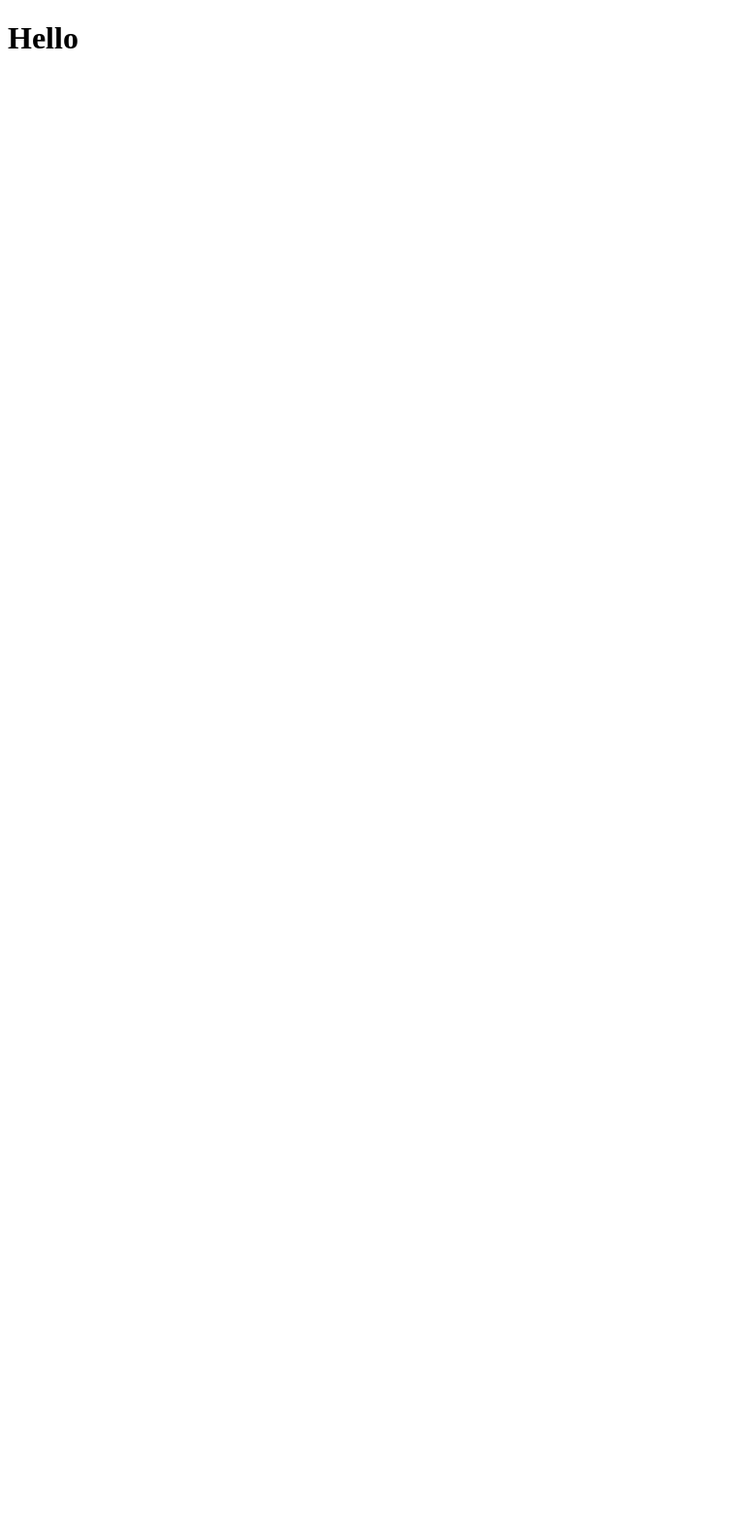
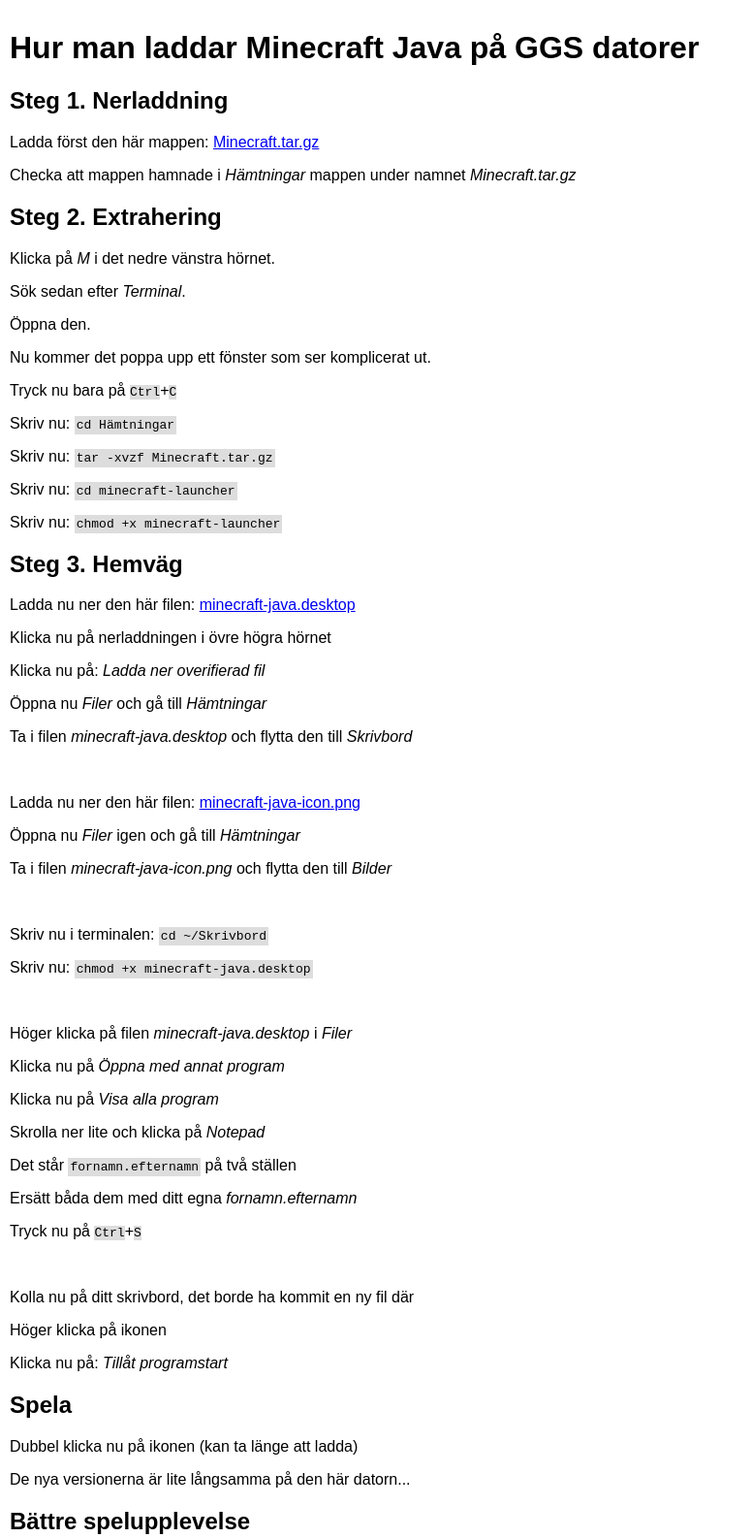
Before and after one commit to pinguxx28/pinguxx28.github.io, a plain HTML site: page index.html in a window 1280 px wide. Shown: the top 1586 px of the page at 97% size, without its empty margins (0-776 px from the left). Before the commit the page ends 800 px from the top, so only its background shows below. Drawn offline with Linux system fonts and the light colour scheme.

Commit message:
add guide

```diff
--- a/index.html
+++ b/index.html
@@ -5,7 +5,65 @@
 		<link rel="stylesheet" href="styles.css">
 	</head>
 	<body>
-		<h1>Hello</h1>
+		<h1>Hur man laddar Minecraft Java på GGS datorer</h1>
 
+		<h2>Steg 1. Nerladdning</h2>
+		<p>Ladda först den här mappen: <a href="https://launcher.mojang.com/download/Minecraft.tar.gz">Minecraft.tar.gz</a></p>
+		<p>Checka att mappen hamnade i <i>Hämtningar</i> mappen under namnet <i>Minecraft.tar.gz</i></p>
+
+		<h2>Steg 2. Extrahering</h2>
+		<p>Klicka på <i>M</i> i det nedre vänstra hörnet.</p>
+		<p>Sök sedan efter <i>Terminal</i>.</p>
+		<p>Öppna den.</p>
+		<p>Nu kommer det poppa upp ett fönster som ser komplicerat ut.</p>
+		<p>Tryck nu bara på <kbd>Ctrl</kbd>+<kbd>C</kbd></p>
+		<p>Skriv nu: <tt>cd Hämtningar</tt></p>
+		<p>Skriv nu: <tt>tar -xvzf Minecraft.tar.gz</tt></p>
+		<p>Skriv nu: <tt>cd minecraft-launcher</tt></p>
+		<p>Skriv nu: <tt>chmod +x minecraft-launcher</tt></p>
+
+		<h2>Steg 3. Hemväg</h2>
+		<p>Ladda nu ner den här filen: <a href="./minecraft-java.desktop">minecraft-java.desktop</a></p>
+		<p>Klicka nu på nerladdningen i övre högra hörnet</p>
+		<p>Klicka nu på: <i>Ladda ner overifierad fil</i></p>
+		<p>Öppna nu <i>Filer</i> och gå till <i>Hämtningar</i></p>
+		<p>Ta i filen <i>minecraft-java.desktop</i> och flytta den till <i>Skrivbord</i></p>
+		<br>
+		<p>Ladda nu ner den här filen: <a href="./minecraft-java-icon.png">minecraft-java-icon.png</a></p>
+		<p>Öppna nu <i>Filer</i> igen och gå till <i>Hämtningar</i></p>
+		<p>Ta i filen <i>minecraft-java-icon.png</i> och flytta den till <i>Bilder</i></p>
+		<br>
+		<p>Skriv nu i terminalen: <tt>cd ~/Skrivbord</tt></p>
+		<p>Skriv nu: <tt>chmod +x minecraft-java.desktop</tt></p>
+		<br>
+		<p>Höger klicka på filen <i>minecraft-java.desktop</i> i <i>Filer</i></p>
+		<p>Klicka nu på <i>Öppna med annat program</i></p>
+		<p>Klicka nu på <i>Visa alla program</i></p>
+		<p>Skrolla ner lite och klicka på <i>Notepad</i></p>
+		<p>Det står <tt>fornamn.efternamn</tt> på två ställen</p>
+		<p>Ersätt båda dem med ditt egna <i>fornamn.efternamn</i></p>
+		<p>Tryck nu på <kbd>Ctrl</kbd>+<kbd>S</kbd></p>
+		<br>
+		<p>Kolla nu på ditt skrivbord, det borde ha kommit en ny fil där</p>
+		<p>Höger klicka på ikonen</p>
+		<p>Klicka nu på: <i>Tillåt programstart</i></p>
+
+		<h2>Spela</h2>
+		<p>Dubbel klicka nu på ikonen (kan ta länge att ladda)</p>
+		<p>De nya versionerna är lite långsamma på den här datorn...</p>
+
+		<h2>Bättre spelupplevelse</h2>
+		<p>Klicka nu på: <i>Installations</i></p>
+		<p>Klicka nu på: <i>New installation</i></p>
+		<p>Klicka nu på: <i>Latest release (1.21.1)</i></p>
+		<p>Skrolla nu ner och välj: <i>release 1.6.4</i></p>
+		<p>(Det här är versionen före den som gjorde allting ganska laggigt)</p>
+		<p>Klicka nu på: <i>Create</i> i nedre högra hörnet</p>
+		<br>
+		<p>Klicka nu på: <i>Play</i>, till höger av där det står <i>unnamed installation</i></p>
+		<p>Det kan hända att du måst ändra lite av dina video inställningar under <i>Settings->Video Settings</i></p>
+		<p>(För en lite bättre spelupplevelse)</p>
+
+		<h2>Lycka till och varsågod</h2>
 	</body>
 </html>
--- a/styles.css
+++ b/styles.css
@@ -1,5 +1,14 @@
 body {
-	margin: 0,
-	padding: 0,
-	font-family: Arial,
+	margin: 0;
+	padding: 10px;
+	font-family: Arial, Helvetica, sans-serif;
 }
+
+kbd {
+	background-color: #ddd;
+}
+
+tt {
+	background-color: #ddd;
+	padding: 2px;
+}
```
Also changed, not shown: assets/hämtningar.png (added), minecraft-java-icon.png (added), 1 other file.
